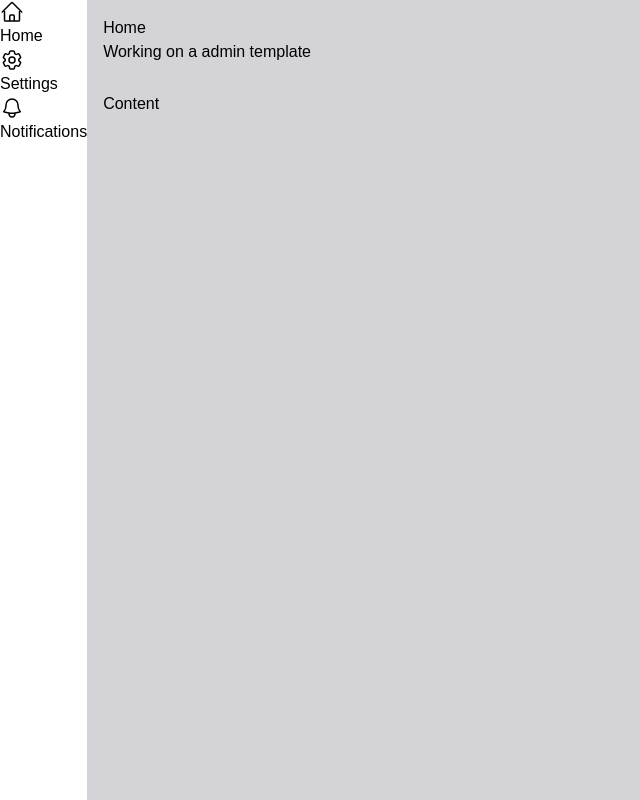
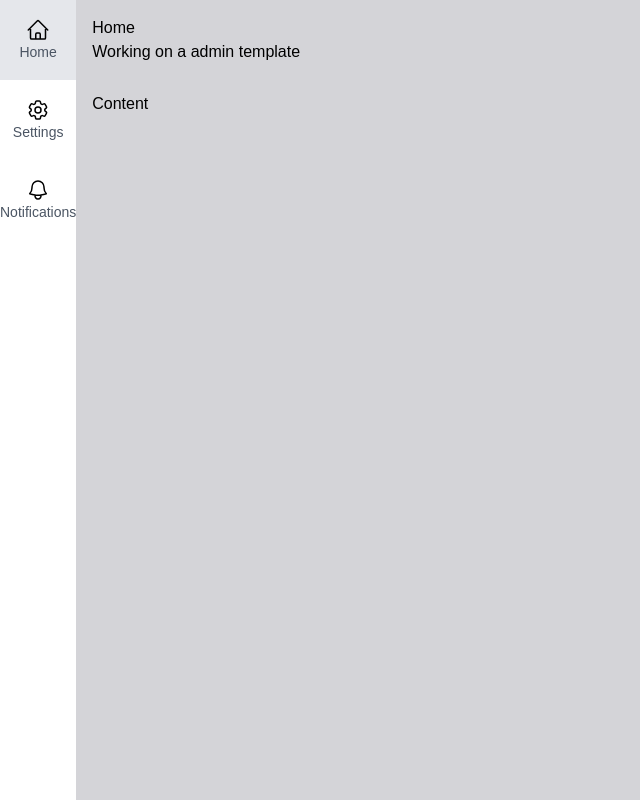
Before and after one commit to wagnnermorais/Next-React-Full-Course, a Next.js app in the folder projects/03 - ADMIN Template/: page / in a window 1280 px wide. Shown: the whole page, without its empty margins (0-640 px from the left). Built offline with nearby package versions, Linux system fonts and the light colour scheme.

Commit message:
feat: applying styling in menuitem

```diff
--- a/projects/03 - ADMIN Template/src/components/template/MenuItem.tsx
+++ b/projects/03 - ADMIN Template/src/components/template/MenuItem.tsx
@@ -1,10 +1,18 @@
+import Link from "next/link";
 import { MenuItemProps } from "@/types/MenuItemProps";
 
 export default function MenuItem(props: MenuItemProps) {
   return (
     <div>
-      <li className="">
-        {props.icon} {props.text}
+      <li className="hover:bg-gray-200">
+        <Link href={props.url}>
+          <p className="flex flex-col justify-center items-center w-full h-20">
+            {props.icon}{" "}
+            <span className="text-sm font-light text-gray-600">
+              {props.text}
+            </span>
+          </p>
+        </Link>
       </li>
     </div>
   );
```
